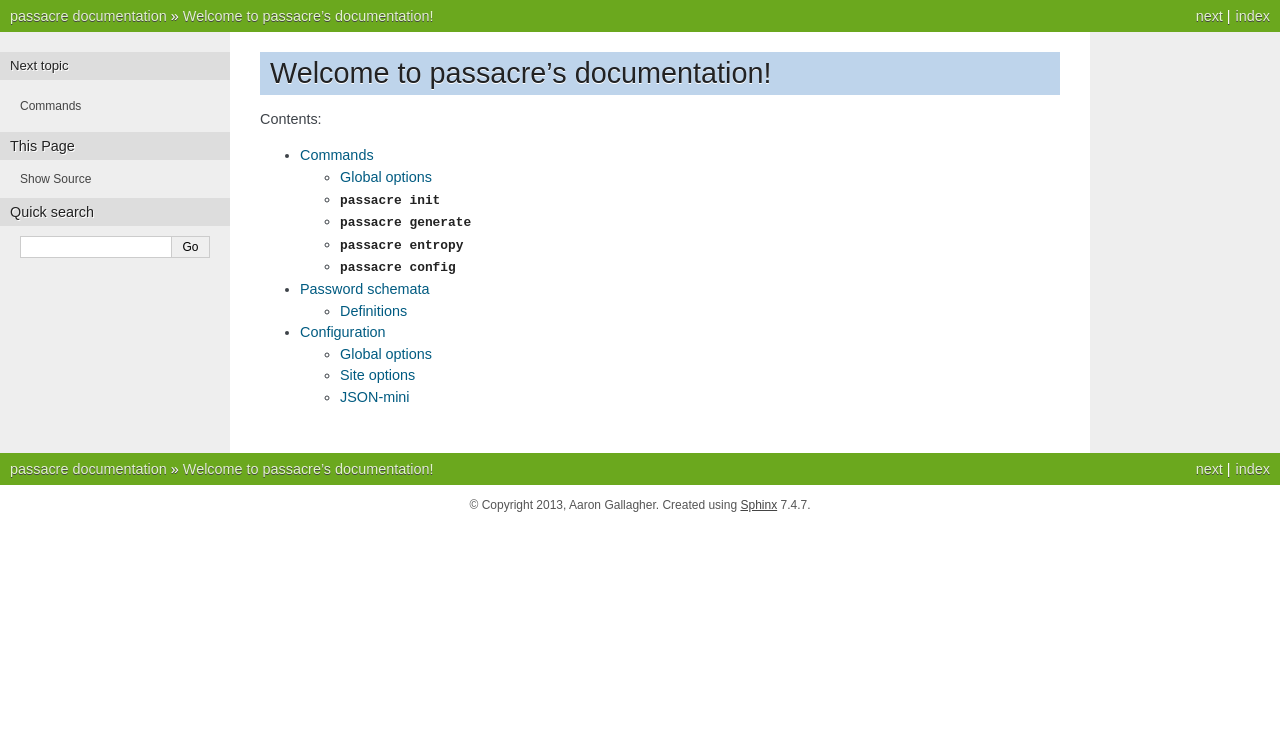
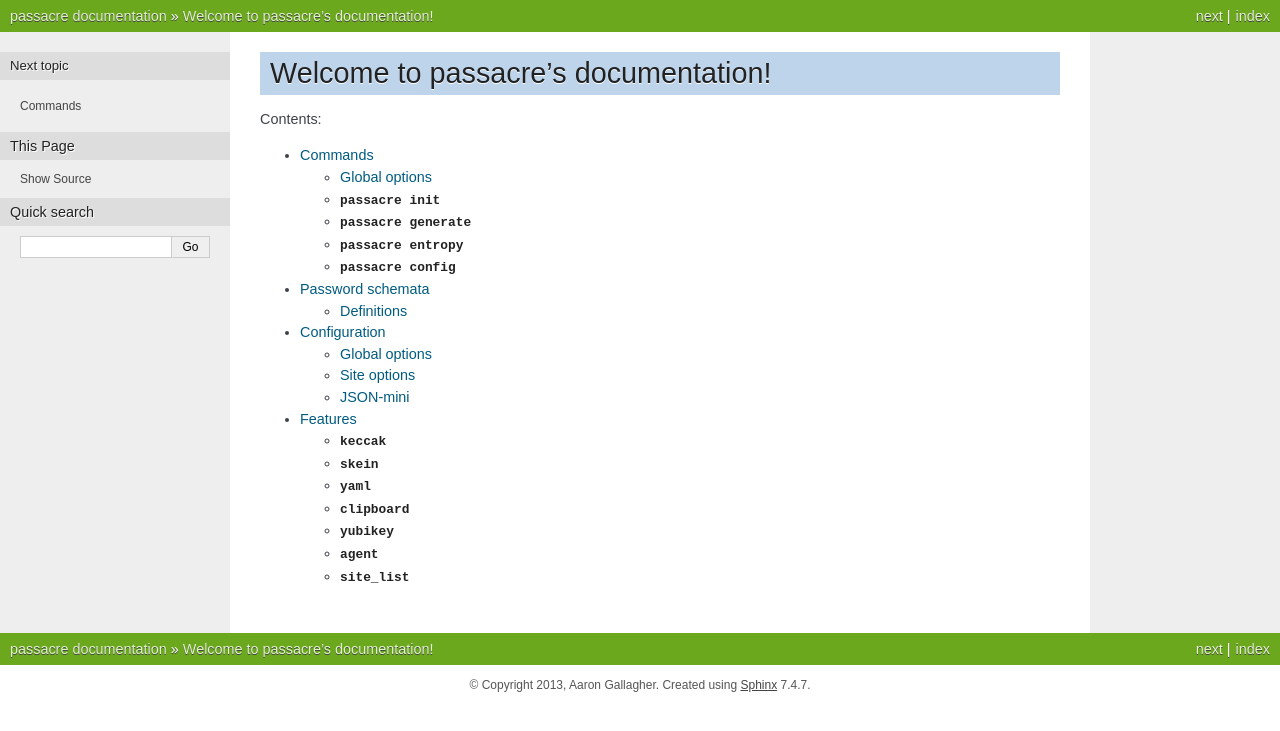
Before and after one commit to habnabit/passacre, a Sphinx documentation site: the page built from docs/index.rst, in a window 1280 px wide. Shown: the top 731 px of the page. Built offline with Sphinx 7.4.7, drawn with Linux system fonts in a browser that asks for light colours; the version number could not be read and is left out.

Commit message:
Add a skeleton for describing features.

```diff
--- /dev/null
+++ b/docs/features.rst
@@ -0,0 +1,24 @@
+Features
+========
+
+
+``keccak``
+----------
+
+``skein``
+---------
+
+``yaml``
+--------
+
+``clipboard``
+-------------
+
+``yubikey``
+-----------
+
+``agent``
+---------
+
+``site_list``
+-------------
--- a/docs/index.rst
+++ b/docs/index.rst
@@ -14,3 +14,4 @@
    commands
    schema
    config
+   features
```
